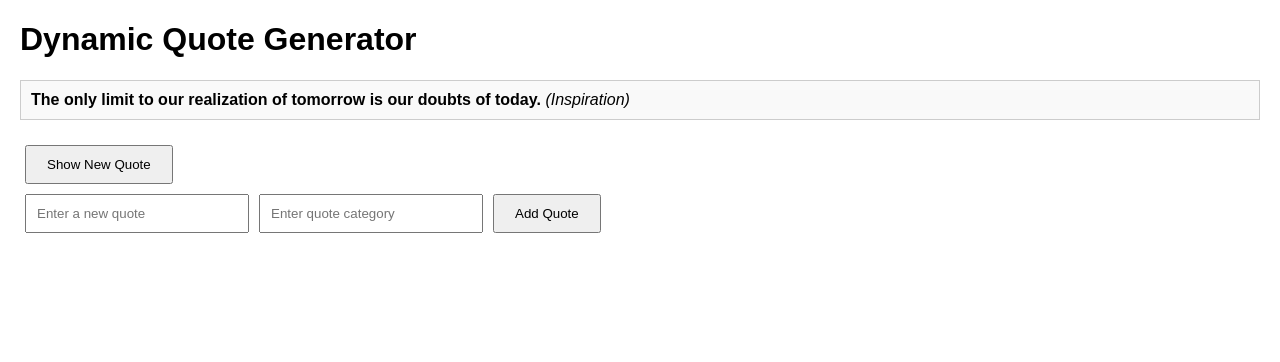
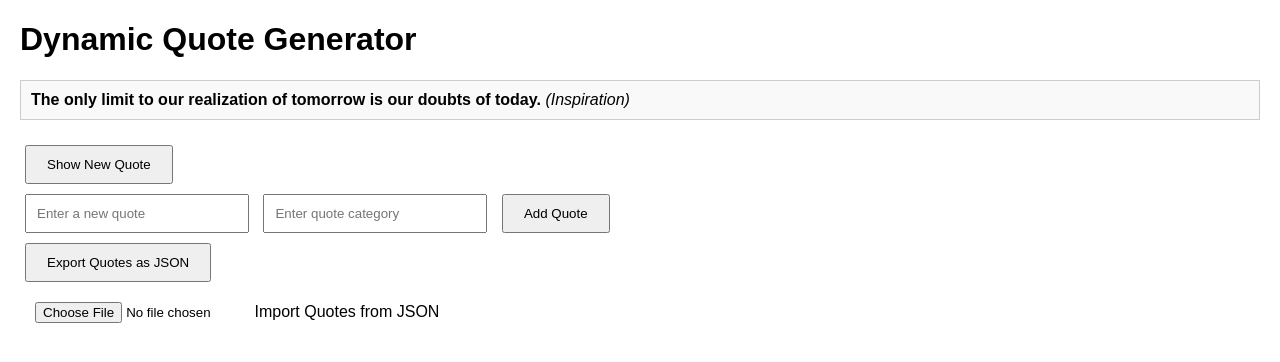
Before and after one commit to Samidcd/alx_fe_javascript, a plain HTML site: page dom-manipulation/index.html in a window 1280 px wide. Both pictures are taken after typing "Sample", "Sample" into the empty fields and a click on the button "Add Quote". Drawn offline with Linux system fonts and the light colour scheme.

Commit message:
Added web storage and JSON import/export functionality

```diff
--- a/dom-manipulation/index.html
+++ b/dom-manipulation/index.html
@@ -32,7 +32,20 @@
   <div id="quoteDisplay">Your quote will appear here...</div>
   <button id="newQuote">Show New Quote</button>
 
-  <!-- The form will be dynamically added here by JavaScript -->
+  <div>
+    <input id="newQuoteText" type="text" placeholder="Enter a new quote" />
+    <input id="newQuoteCategory" type="text" placeholder="Enter quote category" />
+    <button onclick="addQuote()">Add Quote</button>
+  </div>
+
+  <div>
+    <button id="exportQuotes">Export Quotes as JSON</button>
+  </div>
+
+  <div>
+    <input type="file" id="importFile" accept=".json" onchange="importFromJsonFile(event)" />
+    <label for="importFile">Import Quotes from JSON</label>
+  </div>
 
   <script src="script.js"></script>
 </body>
--- a/dom-manipulation/script.js
+++ b/dom-manipulation/script.js
@@ -1,9 +1,26 @@
 // Array of quote objects
-let quotes = [
-  { text: "The only limit to our realization of tomorrow is our doubts of today.", category: "Inspiration" },
-  { text: "Life is 10% what happens to us and 90% how we react to it.", category: "Life" },
-  { text: "Do not go where the path may lead, go instead where there is no path and leave a trail.", category: "Motivation" }
-];
+let quotes = [];
+
+// Load quotes from local storage when the page loads
+function loadQuotes() {
+  const storedQuotes = localStorage.getItem('quotes');
+  if (storedQuotes) {
+    quotes = JSON.parse(storedQuotes);
+  } else {
+    // Default quotes if local storage is empty
+    quotes = [
+      { text: "The only limit to our realization of tomorrow is our doubts of today.", category: "Inspiration" },
+      { text: "Life is 10% what happens to us and 90% how we react to it.", category: "Life" },
+      { text: "Do not go where the path may lead, go instead where there is no path and leave a trail.", category: "Motivation" }
+    ];
+    saveQuotes();
+  }
+}
+
+// Save quotes to local storage
+function saveQuotes() {
+  localStorage.setItem('quotes', JSON.stringify(quotes));
+}
 
 // Function to display a random quote
 function showRandomQuote() {
@@ -11,36 +28,9 @@ function showRandomQuote() {
   const randomIndex = Math.floor(Math.random() * quotes.length);
   const randomQuote = quotes[randomIndex];
   quoteDisplay.innerHTML = `<strong>${randomQuote.text}</strong> <em>(${randomQuote.category})</em>`;
-}
 
-// Function to dynamically create the "Add Quote" form
-function createAddQuoteForm() {
-  // Create a container for the form
-  const formContainer = document.createElement('div');
-
-  // Create input fields
-  const quoteInput = document.createElement('input');
-  quoteInput.type = 'text';
-  quoteInput.id = 'newQuoteText';
-  quoteInput.placeholder = 'Enter a new quote';
-
-  const categoryInput = document.createElement('input');
-  categoryInput.type = 'text';
-  categoryInput.id = 'newQuoteCategory';
-  categoryInput.placeholder = 'Enter quote category';
-
-  // Create the "Add Quote" button
-  const addButton = document.createElement('button');
-  addButton.textContent = 'Add Quote';
-  addButton.onclick = addQuote;
-
-  // Append inputs and button to the form container
-  formContainer.appendChild(quoteInput);
-  formContainer.appendChild(categoryInput);
-  formContainer.appendChild(addButton);
-
-  // Append the form container to the body (or another specific element)
-  document.body.appendChild(formContainer);
+  // Save the last viewed quote to session storage
+  sessionStorage.setItem('lastViewedQuote', JSON.stringify(randomQuote));
 }
 
 // Function to add a new quote
@@ -50,6 +40,7 @@ function addQuote() {
 
   if (newQuoteText && newQuoteCategory) {
     quotes.push({ text: newQuoteText, category: newQuoteCategory });
+    saveQuotes(); // Save to local storage
     document.getElementById('newQuoteText').value = '';
     document.getElementById('newQuoteCategory').value = '';
     showRandomQuote(); // Optionally display the newly added quote
@@ -58,11 +49,40 @@ function addQuote() {
   }
 }
 
+// Function to export quotes as a JSON file
+function exportQuotes() {
+  const dataStr = JSON.stringify(quotes, null, 2);
+  const blob = new Blob([dataStr], { type: 'application/json' });
+  const url = URL.createObjectURL(blob);
+
+  const a = document.createElement('a');
+  a.href = url;
+  a.download = 'quotes.json';
+  document.body.appendChild(a);
+  a.click();
+  document.body.removeChild(a);
+  URL.revokeObjectURL(url);
+}
+
+// Function to import quotes from a JSON file
+function importFromJsonFile(event) {
+  const fileReader = new FileReader();
+  fileReader.onload = function (event) {
+    const importedQuotes = JSON.parse(event.target.result);
+    quotes.push(...importedQuotes);
+    saveQuotes(); // Save to local storage
+    alert('Quotes imported successfully!');
+    showRandomQuote(); // Display a random quote
+  };
+  fileReader.readAsText(event.target.files[0]);
+}
+
 // Event listener for the "Show New Quote" button
 document.getElementById('newQuote').addEventListener('click', showRandomQuote);
 
-// Call the function to create the "Add Quote" form
-createAddQuoteForm();
+// Event listener for the "Export Quotes" button
+document.getElementById('exportQuotes').addEventListener('click', exportQuotes);
 
-// Display a random quote when the page loads
+// Load quotes and display a random quote when the page loads
+loadQuotes();
 showRandomQuote();
```
